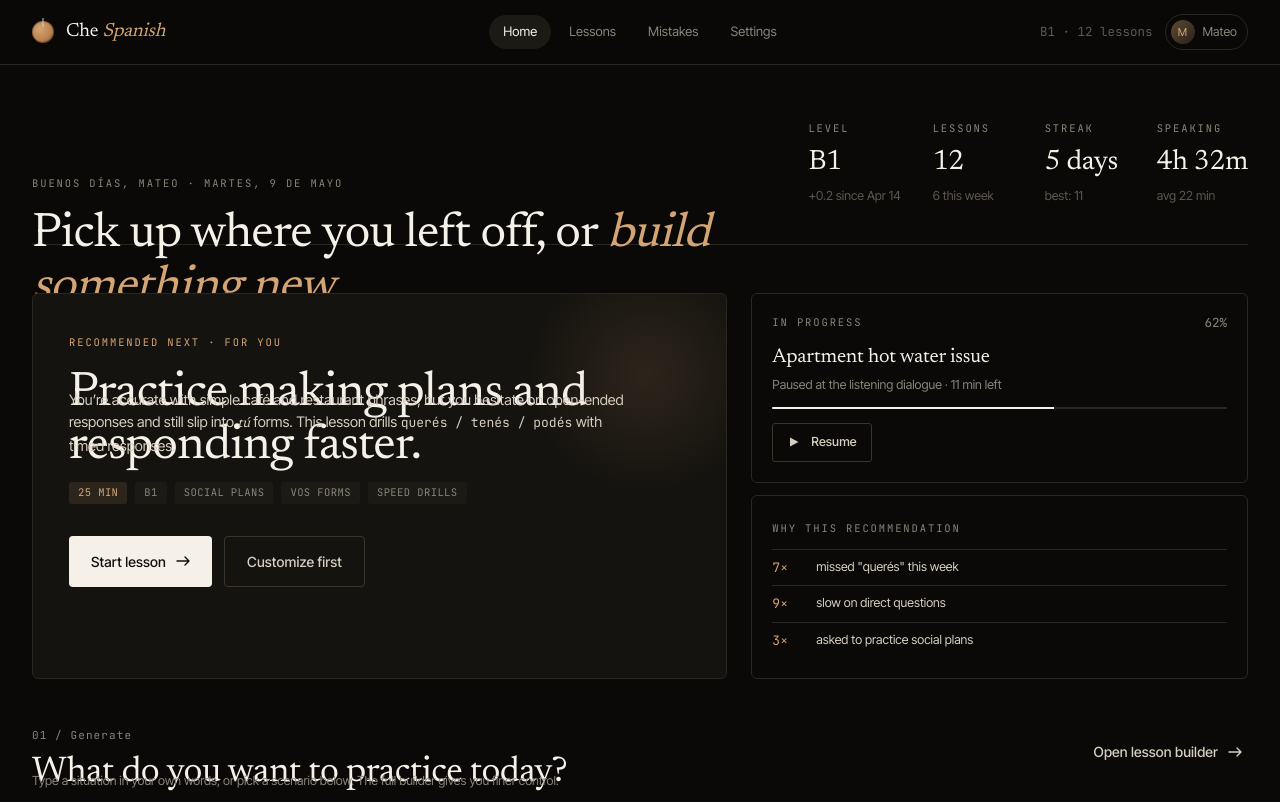
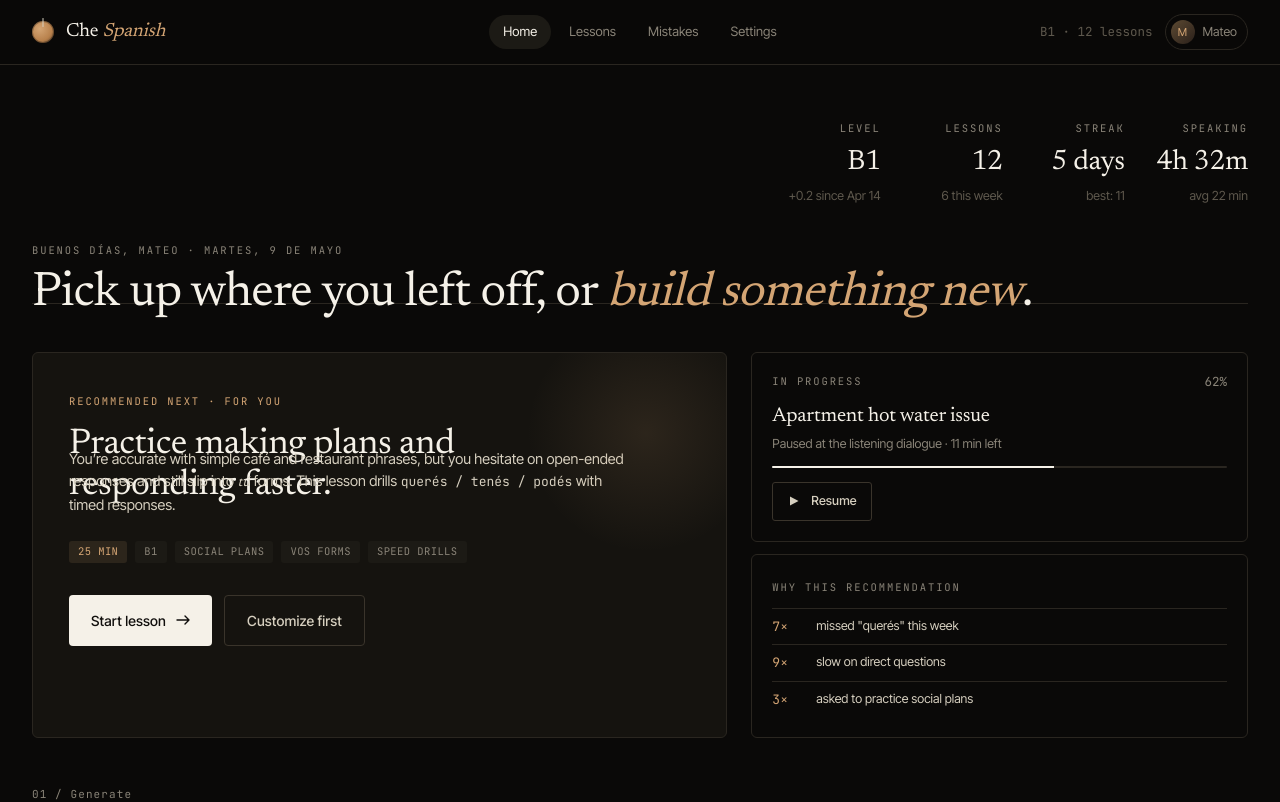
Before and after one commit to evankimbrell/chespanish, a Next.js app: page /dashboard in a window 1280 px wide. Shown: the top 802 px of the page. Built offline with nearby package versions, Linux system fonts and the light colour scheme.

Commit message:
Fix dashboard layout: separate stats row, downsize card heading h1→h2

```diff
--- a/src/app/dashboard/page.tsx
+++ b/src/app/dashboard/page.tsx
@@ -23,25 +23,23 @@ export default function DashboardPage() {
       <div className="page fade-in">
         <div className="col gap-12">
           {/* Hero strip */}
-          <div className="row between" style={{ alignItems: 'flex-end', gap: 32, paddingBottom: 32, borderBottom: '1px solid var(--line)', flexWrap: 'wrap' }}>
-            <div className="col gap-4" style={{ flex: '1 1 400px', minWidth: 0 }}>
-              <span className="eyebrow">Buenos días, Mateo · martes, 9 de mayo</span>
-              <h1 className="h-1">
-                Pick up where you left off, or{' '}
-                <em style={{ fontFamily: 'var(--font-newsreader), serif', fontStyle: 'italic', color: 'var(--warm)' }}>
-                  build something new
-                </em>.
-              </h1>
-            </div>
-            <div className="row gap-8" style={{ paddingBottom: 6, flexShrink: 0 }}>
+          <div style={{ paddingBottom: 32, borderBottom: '1px solid var(--line)' }}>
+            <div className="row gap-8" style={{ justifyContent: 'flex-end', marginBottom: 32 }}>
               {STATS.map((s) => (
-                <div key={s.k} className="col gap-1" style={{ minWidth: 80 }}>
+                <div key={s.k} className="col gap-1" style={{ minWidth: 90, textAlign: 'right' }}>
                   <span className="eyebrow">{s.k}</span>
                   <span className="serif" style={{ fontSize: 28, letterSpacing: '-.01em' }}>{s.v}</span>
                   <span className="small" style={{ color: 'var(--mute-2)' }}>{s.s}</span>
                 </div>
               ))}
             </div>
+            <span className="eyebrow">Buenos días, Mateo · martes, 9 de mayo</span>
+            <h1 className="h-1" style={{ marginTop: 8 }}>
+              Pick up where you left off, or{' '}
+              <em style={{ fontFamily: 'var(--font-newsreader), serif', fontStyle: 'italic', color: 'var(--warm)' }}>
+                build something new
+              </em>.
+            </h1>
           </div>
 
           {/* Recommended + in-progress */}
@@ -49,7 +47,7 @@ export default function DashboardPage() {
             <div className="card" style={{ padding: 36, position: 'relative', overflow: 'hidden' }}>
               <div style={{ position: 'absolute', right: -40, top: -40, width: 240, height: 240, borderRadius: '50%', background: 'radial-gradient(circle,rgba(212,165,116,.12),transparent 70%)' }} />
               <span className="eyebrow eyebrow-warm">Recommended next · for you</span>
-              <h2 className="h-1" style={{ marginTop: 16, marginBottom: 18, maxWidth: 520 }}>
+              <h2 className="h-2" style={{ marginTop: 14, marginBottom: 16, maxWidth: 480 }}>
                 Practice making plans and responding faster.
               </h2>
               <p className="body" style={{ maxWidth: 560 }}>
```
